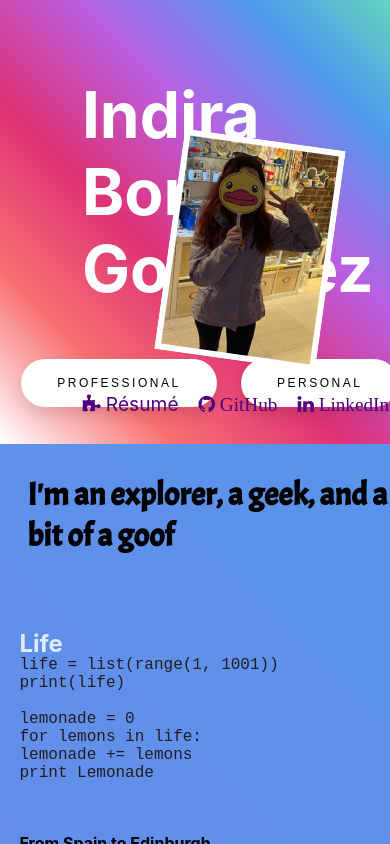
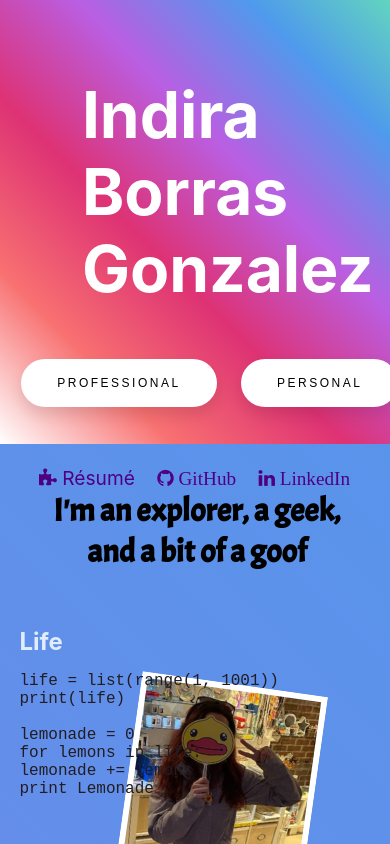
Before and after one commit to Laufley/old_portfolio, a React (Create React App) app: page /Personal in a window 390 px wide. Shown: the top 844 px of the page. Built offline with nearby package versions, Linux system fonts and the light colour scheme; a web font is replaced by a local one.

Commit message:
solved issues mobile and ipad on main

```diff
--- a/src/Components/Personal.css
+++ b/src/Components/Personal.css
@@ -145,14 +145,6 @@
         transform: rotate(8deg);
     }
 
-    #personal-main {
-        display: grid;
-        grid-template-rows: repeat(2, auto);
-        padding: 5%;
-        background-color: rgba(255, 0, 0, 0);
-        margin-bottom: 23rem;
-    }
-
     #personal-details {
         display: flex;
         list-style: none;
@@ -162,6 +154,13 @@
         margin-right: -3rem;
     }
 
+    #personal-main {
+        display: grid;
+        grid-template-rows: repeat(2, auto);
+        padding: 5%;
+        background-color: rgba(255, 0, 0, 0);
+        margin-bottom: 23rem;
+    }
     #personal-intro {
         display: flex;
         grid-area: Intro;
@@ -185,4 +184,46 @@
 }
 
 @media only screen and (max-width: 414px) {
+
+    #personal-intro {
+        margin-left: 10px;
+        text-align: center;
+        width: 87%;
+    }
+
+    .psection-header{
+        color: rgba(240, 248, 255, 0.892);
+        margin-top: 2px;
+    }
+
+    #personal-content {
+
+        display: flex;
+        grid-area: Content;
+        margin-top: 12%;
+        grid-template-columns: 1fr;
+        flex-direction: column;
+        margin-left: 4%;
+    }
+
+
+    #personal-picture {
+        margin-bottom: -60rem;
+        border: 1px solid rgba(255, 255, 255, 0.79);
+        width: 175px;
+        height: 230px;
+        background-color: white;
+        transform: rotate(8deg);
+    }
+
+    #Aside {
+        float: right;
+        position: relative;
+        margin-right: 20%;
+        margin-top: -1%;
+        height: 20px;
+    }
+
+
+
 }
--- a/src/Containers/Home.css
+++ b/src/Containers/Home.css
@@ -200,7 +200,6 @@ margin-top: 20%;
         grid-template-columns: 1fr;
         flex-direction: column;
         margin-left: 4%;
-
     }
 }
 
@@ -223,7 +222,7 @@ margin-top: 20%;
     }
 
     #profilePicture {
-        margin-bottom: -60rem;
+        margin-bottom: -55rem;
         border: 1px solid rgba(255, 255, 255, 0.79);
         width: 175px;
         height: 230px;
@@ -236,8 +235,8 @@ margin-top: 20%;
         list-style: none;
         flex-direction: row;
         justify-content: space-between;
-        margin-top: 32rem;  /* top is the bottom of the picture*/
-        margin-right: 8px;
+        margin-top: 29rem;  /* top is the bottom of the picture*/
+        margin-right: -30px;
     }
 
 
@@ -246,6 +245,14 @@ margin-top: 20%;
         text-decoration: none;
         font-size: 1.2rem;
         color: rgb(50, 47, 50);
+    }
+
+    #Main {
+        display: grid;
+        grid-template-rows: repeat(2, auto);
+        padding: 5%;
+        background-color: rgba(255, 0, 0, 0);
+        margin-bottom: 5rem;
     }
 
     #Content {
```
